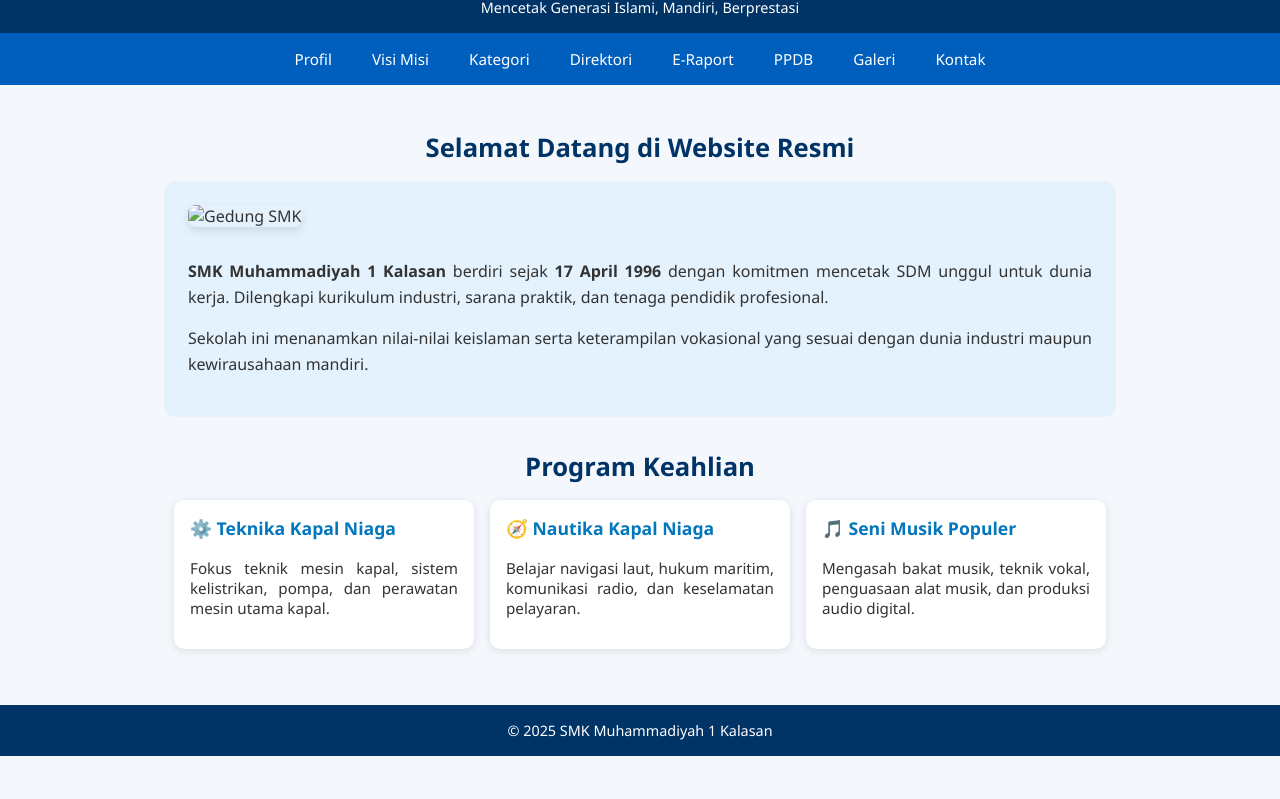
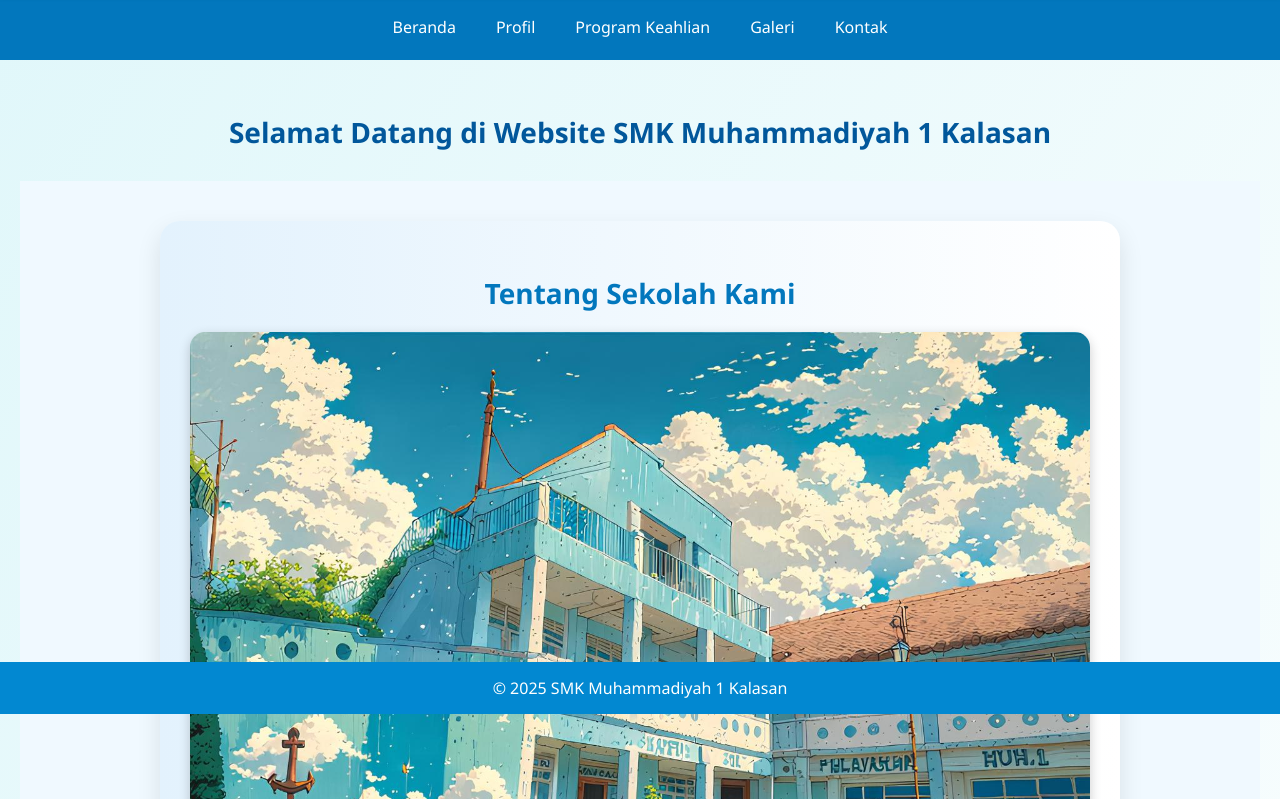
Before and after one commit to afahrizal1116/SMK_Muh_Kalasan, a plain HTML site: page index.html in a window 1280 px wide. Shown: the part 86-885 px from the top of the page. Before the commit the page ends 842 px from the top, so only its background shows below. Drawn offline with Linux system fonts and the light colour scheme.

Commit message:
Update index.html

```diff
--- a/index.html
+++ b/index.html
@@ -4,229 +4,248 @@
   <meta charset="UTF-8" />
   <meta name="viewport" content="width=device-width, initial-scale=1.0"/>
   <title>SMK Muhammadiyah 1 Kalasan</title>
-  <link rel="icon" href="logo.png" type="image/png" />
+  <link rel="icon" href="a60c7425-5da8-4090-ae2d-e61c6a9df5f1.png" type="image/png" />
   <style>
-    * {
-      box-sizing: border-box;
+    body {
+      margin: 0;
+      font-family: 'Segoe UI', Tahoma, Geneva, Verdana, sans-serif;
+      background: linear-gradient(to bottom right, #e0f7fa, #fff);
+      animation: fadeIn 1s ease-in;
     }
 
-    :root {
-      font-size: 16px;
-    }
-
-    body {
-      margin: 0;
-      font-family: 'Segoe UI', sans-serif;
-      background-color: #f4f8fc;
-      color: #333;
+    @keyframes fadeIn {
+      from {opacity: 0;}
+      to {opacity: 1;}
     }
 
     header {
-      background-color: #003366;
+      background-color: #0288d1;
       color: white;
-      padding: 1rem;
-      text-align: center;
+      padding: 15px 20px;
+      display: flex;
+      align-items: center;
+      gap: 15px;
+      position: sticky;
+      top: 0;
+      z-index: 1000;
+      box-shadow: 0 2px 6px rgba(0,0,0,0.2);
     }
 
     header img {
-      height: 60px;
-      margin-bottom: 0.5rem;
+      height: 50px;
+      width: auto;
     }
 
     header h1 {
-      font-size: 1.5rem;
       margin: 0;
-      color: #ffc107;
-    }
-
-    header p {
-      font-size: 0.9rem;
-      margin: 0.3rem 0 0;
+      font-size: 24px;
     }
 
     nav {
       display: flex;
+      justify-content: center;
       flex-wrap: wrap;
-      justify-content: center;
-      gap: 0.5rem;
-      background-color: #005ebd;
-      padding: 0.5rem;
+      background-color: #0277bd;
+      padding: 10px 0;
     }
 
     nav a {
       color: white;
+      padding: 12px 20px;
       text-decoration: none;
-      padding: 0.5rem 1rem;
-      font-size: 0.95rem;
-      border-radius: 4px;
-      transition: background 0.3s;
+      transition: background 0.3s ease;
     }
 
     nav a:hover {
-      background-color: #003366;
+      background-color: #01579b;
+      border-radius: 5px;
     }
 
     main {
-      max-width: 1000px;
-      margin: auto;
-      padding: 1.5rem;
+      padding: 30px 20px;
+      text-align: center;
     }
 
     h2 {
-      text-align: center;
-      font-size: 1.6rem;
-      color: #003366;
-      margin-bottom: 1rem;
+      font-size: 28px;
+      margin-bottom: 30px;
+      color: #01579b;
     }
 
+    /* Tentang Sekolah */
     .tentang-sekolah {
-      background-color: #e3f2fd;
-      border-radius: 12px;
-      padding: 1.5rem;
-      margin-bottom: 2rem;
+      padding: 40px 20px;
+      background-color: #f0f9ff;
     }
 
-    .tentang-sekolah img {
-      width: 100%;
-      height: auto;
-      border-radius: 8px;
-      margin-bottom: 1rem;
-      box-shadow: 0 4px 10px rgba(0,0,0,0.1);
+    .box-tentang {
+      max-width: 900px;
+      margin: 0 auto;
+      background: linear-gradient(to right, #e3f2fd, #ffffff);
+      padding: 30px;
+      border-radius: 20px;
+      box-shadow: 0 10px 25px rgba(0, 0, 0, 0.1);
+      animation: fade-in 1s ease-out;
     }
 
-    .tentang-sekolah p {
-      font-size: 1rem;
-      line-height: 1.6;
+    .judul-box {
+      text-align: center;
+      font-size: 28px;
+      color: #0277bd;
+      margin-bottom: 20px;
+    }
+
+    .school-photo {
+      display: block;
+      max-width: 100%;
+      height: auto;
+      margin: 0 auto 25px auto;
+      border-radius: 15px;
+      box-shadow: 0 4px 12px rgba(0,0,0,0.2);
+    }
+
+    .isi-box {
+      color: #333;
+      line-height: 1.7;
       text-align: justify;
+      font-size: 16px;
+    }
+
+    /* Program Keahlian */
+    .program-keahlian {
+      padding: 50px 20px;
+      background-color: #ffffff;
     }
 
     .program-keahlian h2 {
-      margin-bottom: 1rem;
+      margin-bottom: 40px;
+      color: #01579b;
     }
 
     .card-container {
       display: flex;
+      justify-content: center;
       flex-wrap: wrap;
-      gap: 1rem;
-      justify-content: center;
+      gap: 25px;
     }
 
     .card {
-      background-color: #ffffff;
-      border-radius: 10px;
-      box-shadow: 0 2px 8px rgba(0,0,0,0.1);
-      padding: 1rem;
-      width: 100%;
-      max-width: 300px;
-      transition: transform 0.3s ease;
+      background: #e3f2fd;
+      border-radius: 15px;
+      padding: 25px;
+      width: 260px;
+      box-shadow: 0 4px 12px rgba(0,0,0,0.15);
+      transition: transform 0.3s ease, box-shadow 0.3s ease;
     }
 
     .card:hover {
-      transform: translateY(-5px);
+      transform: translateY(-8px);
+      box-shadow: 0 8px 20px rgba(0,0,0,0.2);
     }
 
     .card h3 {
       margin-top: 0;
+      font-size: 20px;
       color: #0277bd;
-      font-size: 1.1rem;
     }
 
     .card p {
-      font-size: 0.95rem;
+      font-size: 14px;
+      color: #444;
       text-align: justify;
     }
 
+    @keyframes fade-in {
+      0% { opacity: 0; transform: translateY(20px); }
+      100% { opacity: 1; transform: translateY(0); }
+    }
+
     footer {
-      background-color: #003366;
+      background-color: #0288d1;
       color: white;
       text-align: center;
-      padding: 1rem;
-      font-size: 0.9rem;
-      margin-top: 2rem;
+      padding: 15px 0;
+      position: fixed;
+      width: 100%;
+      bottom: 0;
     }
 
     @media (max-width: 600px) {
-      :root {
+      nav a {
+        padding: 8px 10px;
         font-size: 14px;
       }
 
-      nav {
-        flex-direction: column;
-        align-items: center;
+      header h1 {
+        font-size: 20px;
+      }
+
+      h2 {
+        font-size: 20px;
+      }
+
+      footer {
+        font-size: 13px;
+        padding: 10px;
       }
 
       .card-container {
         flex-direction: column;
         align-items: center;
       }
+    }
 
-      header h1 {
-        font-size: 1.3rem;
-      }
-
-      header p {
-        font-size: 0.8rem;
-      }
-
-      h2 {
-        font-size: 1.3rem;
-      }
-
-      .card h3 {
-        font-size: 1rem;
-      }
-
-      .card p {
-        font-size: 0.9rem;
-      }
-
-      footer {
-        font-size: 0.8rem;
-      }
+    @keyframes shipmove {
+      0% { transform: translateX(0) translateY(0); }
+      50% { transform: translateX(30px) translateY(-10px); }
+      100% { transform: translateX(0) translateY(0); }
     }
   </style>
 </head>
 <body>
   <header>
-    <img src="logo.png" alt="Logo SMK" />
+    <img src="474e0e89-0bbb-436a-af61-ef059115f6f5.png" class="absolute bottom-0 animate-[shipmove_10s_linear_infinite] w-40 sm:w-60" style="left: 10%;">
+    <img src="a60c7425-5da8-4090-ae2d-e61c6a9df5f1.png" alt="Logo SMK" />
     <h1>SMK Muhammadiyah 1 Kalasan</h1>
-    <p>Mencetak Generasi Islami, Mandiri, Berprestasi</p>
   </header>
 
   <nav>
-    <a href="#">Profil</a>
-    <a href="#">Visi Misi</a>
-    <a href="#">Kategori</a>
-    <a href="#">Direktori</a>
-    <a href="#">E-Raport</a>
-    <a href="#">PPDB</a>
+    <a href="index.html">Beranda</a>
+    <a href="profil.html">Profil</a>
+    <a href="#">Program Keahlian</a>
     <a href="#">Galeri</a>
     <a href="#">Kontak</a>
   </nav>
 
   <main>
-    <h2>Selamat Datang di Website Resmi</h2>
+    <h2>Selamat Datang di Website SMK Muhammadiyah 1 Kalasan</h2>
 
     <section class="tentang-sekolah">
-      <img src="foto-sekolah.jpg" alt="Gedung SMK" />
-      <p><strong>SMK Muhammadiyah 1 Kalasan</strong> berdiri sejak <strong>17 April 1996</strong> dengan komitmen mencetak SDM unggul untuk dunia kerja. Dilengkapi kurikulum industri, sarana praktik, dan tenaga pendidik profesional.</p>
-      <p>Sekolah ini menanamkan nilai-nilai keislaman serta keterampilan vokasional yang sesuai dengan dunia industri maupun kewirausahaan mandiri.</p>
+      <div class="box-tentang">
+        <h2 class="judul-box">Tentang Sekolah Kami</h2>
+        <img src="1000279230.jpg" alt="Gedung SMK" class="school-photo" />
+        <div class="isi-box">
+          <p><strong>SMK Muhammadiyah 1 Kalasan</strong> yang berdiri pada tanggal <strong>17 April 1996</strong> mempunyai komitmen untuk mencetak SDM yang unggul agar dapat terserap di lapangan pekerjaan. Pendidikan yang berfungsi sebagai wahana untuk mencetak SDM perlu dikelola dengan setting visi unggulan, baik dari segi isi materi kurikulum, sistem, tenaga pelaksana, manajemen maupun sarana dan prasarana yang memadai.</p>
+          <p>SMK Muhammadiyah 1 Kalasan dari segi sumber daya dan sistem manajemen telah cukup siap menyongsong dan melaksanakan paradigma baru pemerintah dalam peningkatan kualitas pendidikan. Hal ini dapat dilihat dari hasil proses pembelajaran dan kelulusan peserta didik serta suasana kerja yang ada.</p>
+          <p>SMK Muhammadiyah 1 Kalasan berkomitmen untuk selalu meningkatkan kualitas dan pelayanan pendidikan. Visi dan Misi dirumuskan sebagai gambaran tentang cita-cita dan arah pandang yang akan dicapai pada masa mendatang, yang sekaligus digunakan sebagai landasan dalam penyelenggaraan sekolah.</p>
+        </div>
+      </div>
     </section>
 
     <section class="program-keahlian">
       <h2>Program Keahlian</h2>
       <div class="card-container">
         <div class="card">
-          <h3>⚙️ Teknika Kapal Niaga</h3>
-          <p>Fokus teknik mesin kapal, sistem kelistrikan, pompa, dan perawatan mesin utama kapal.</p>
+          <h3>⚙️Teknika Kapal Niaga</h3>
+          <p>Program ini mempersiapkan siswa untuk menjadi tenaga ahli di bidang teknik permesinan kapal niaga. Siswa akan mempelajari pengoperasian, perawatan, dan perbaikan mesin utama serta mesin bantu kapal. Materi pembelajaran mencakup teknik elektro kapal, sistem perpipaan, prosedur bunkering, serta pemahaman tentang regulasi maritim seperti STCW, SOLAS, dan MARPOL. Lulusan program ini memiliki peluang karier sebagai teknisi kapal, perwira mesin, atau bekerja di galangan kapal dan instansi maritim lainnya. </p>
         </div>
         <div class="card">
           <h3>🧭 Nautika Kapal Niaga</h3>
-          <p>Belajar navigasi laut, hukum maritim, komunikasi radio, dan keselamatan pelayaran.</p>
+          <p>Program ini fokus pada pendidikan dan pelatihan di bidang navigasi dan pengoperasian kapal niaga. Siswa akan mempelajari teknik navigasi, prosedur keselamatan pelayaran, pengaturan bongkar muat, serta hukum laut dan peraturan maritim. Tujuan utama dari program ini adalah menghasilkan perwira deck yang kompeten dan siap bekerja di industri pelayaran nasional maupun internasional.</p>
         </div>
         <div class="card">
           <h3>🎵 Seni Musik Populer</h3>
-          <p>Mengasah bakat musik, teknik vokal, penguasaan alat musik, dan produksi audio digital.</p>
+          <p>Sebagai jurusan terbaru, program ini dirancang untuk mengembangkan bakat dan keterampilan siswa di bidang musik populer. Kurikulum mencakup pembelajaran tentang teknik vokal, penggunaan alat musik, manajemen konser, serta teknologi audio seperti mixer dan rekaman. SMK Muhammadiyah 1 Kalasan bekerja sama dengan musisi profesional dari band ternama seperti Sheila On 7, Jikustik, dan Letto untuk memberikan pengalaman belajar yang aplikatif. Fasilitas pendukung meliputi studio rekaman, ruang latihan, dan aula pertunjukan.</p>
         </div>
       </div>
     </section>
```
